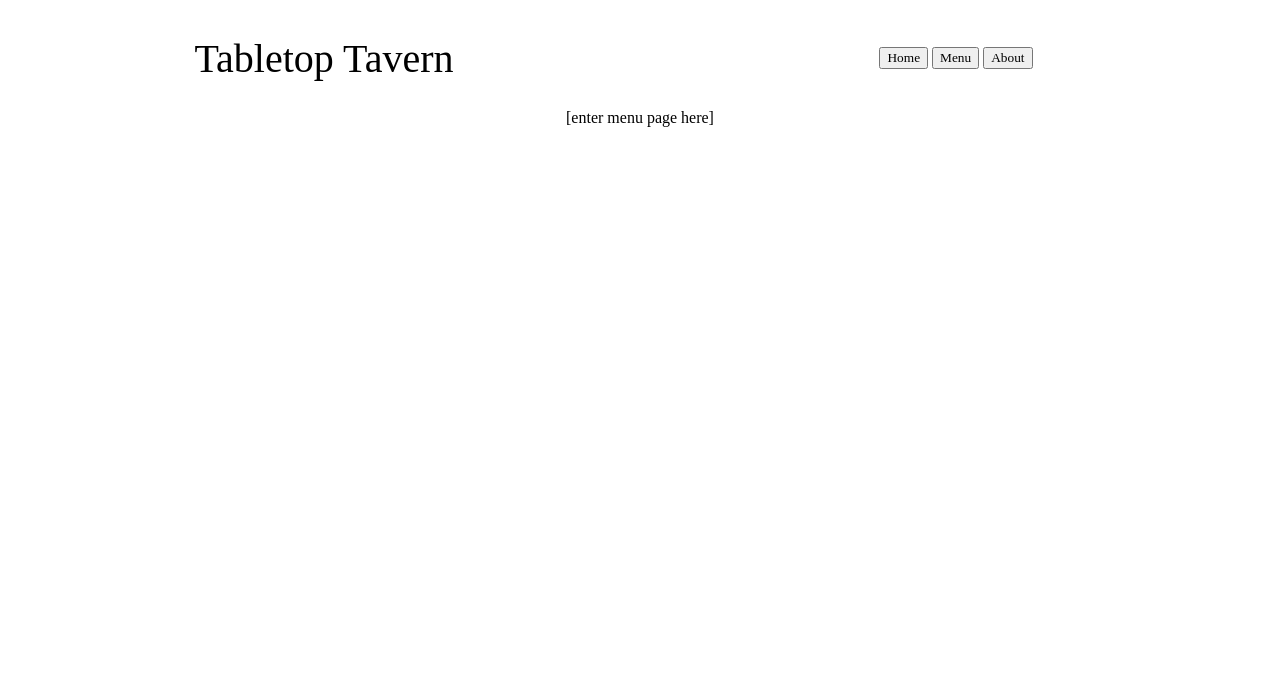
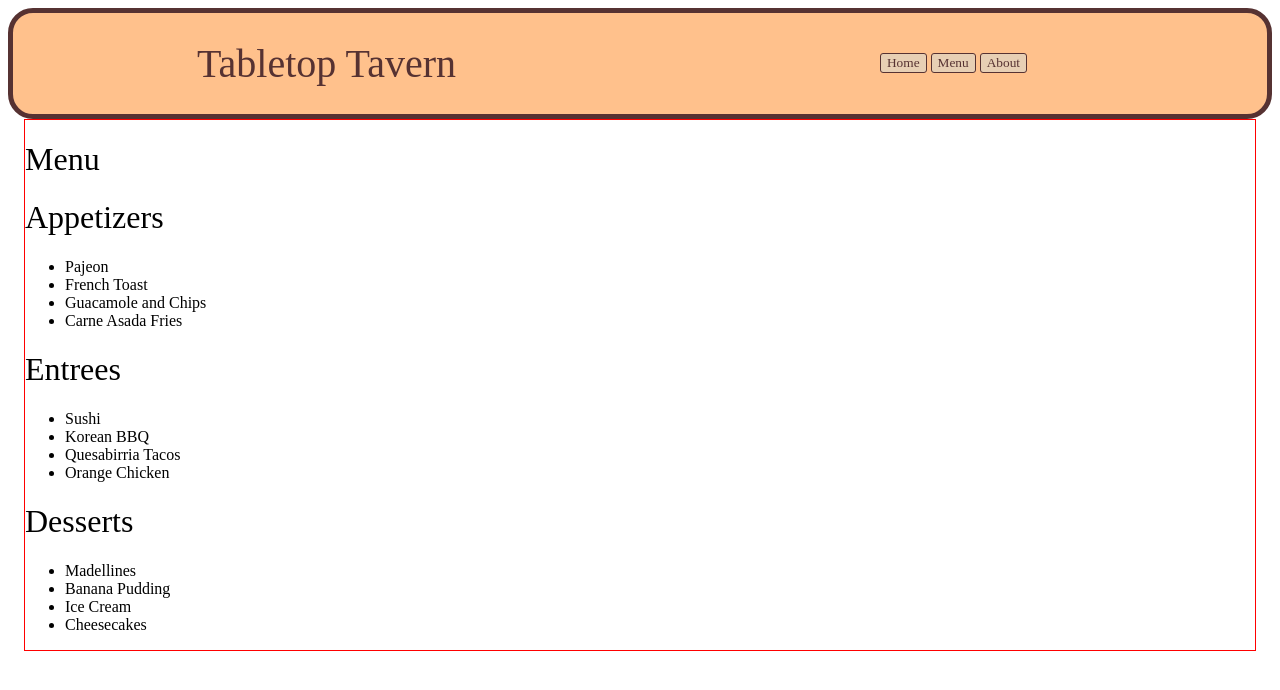
Before and after one commit to raylopez509/resturant_odin, a website built with webpack: page src/template.html in a window 1280 px wide. Both pictures are taken after a click on the button "Menu". Built offline with nearby package versions, Linux system fonts and the light colour scheme; a web font is replaced by a local one.

Commit message:
added coloring to header and changed title

```diff
--- a/src/index.js
+++ b/src/index.js
@@ -45,9 +45,60 @@ function displayHomePage() {
 function displayMenuPage() {
   removeContent();
   const contentDiv = document.querySelector('#content');
-  const testDiv = document.createElement('div');
-  testDiv.textContent = '[enter menu page here]';
-  contentDiv.appendChild(testDiv);
+  const menuTitle = document.createElement('h1');
+  menuTitle.textContent = 'Menu';
+  contentDiv.appendChild(menuTitle);
+
+  const appetizersTitle = document.createElement('h1');
+  appetizersTitle.textContent = 'Appetizers';
+  contentDiv.appendChild(appetizersTitle);
+  const appetizersList = document.createElement('ul');
+  const appetizersArr = [
+    'Pajeon',
+    'French Toast',
+    'Guacamole and Chips',
+    'Carne Asada Fries',
+  ];
+  for (let item of appetizersArr) {
+    let menuItem = document.createElement('li');
+    menuItem.textContent = item;
+    appetizersList.appendChild(menuItem);
+  }
+  contentDiv.appendChild(appetizersList);
+
+  const entreesTitle = document.createElement('h1');
+  entreesTitle.textContent = 'Entrees';
+  contentDiv.appendChild(entreesTitle);
+  const entreesList = document.createElement('ul');
+  const entreesArr = [
+    'Sushi',
+    'Korean BBQ',
+    'Quesabirria Tacos',
+    'Orange Chicken',
+  ];
+  for (let item of entreesArr) {
+    let menuItem = document.createElement('li');
+    menuItem.textContent = item;
+    entreesList.appendChild(menuItem);
+  }
+  contentDiv.appendChild(entreesList);
+
+  const dessertsTitle = document.createElement('h1');
+  dessertsTitle.textContent = 'Desserts';
+  contentDiv.appendChild(dessertsTitle);
+  const dessertsList = document.createElement('ul');
+  const dessertsArr = [
+    'Madellines',
+    'Banana Pudding',
+    'Ice Cream',
+    'Cheesecakes',
+  ];
+  for (let item of dessertsArr) {
+    let menuItem = document.createElement('li');
+    menuItem.textContent = item;
+    dessertsList.appendChild(menuItem);
+  }
+  contentDiv.appendChild(dessertsList);
 }
 
 function displayAboutPage() {
--- a/src/styles.css
+++ b/src/styles.css
@@ -24,10 +24,21 @@ header {
   grid-template-columns: 1fr 1fr;
   justify-items: center;
   align-items: center;
+  border: 5px solid #563232;
+  border-radius: 25px;
+  background-color: #ffc18c;
+  color: #563232;
 }
 
 #content {
-  max-width: fit-content;
-  margin-left: auto;
-  margin-right: auto;
+  margin-left: 1rem;
+  margin-right: 1rem;
+  border: 1px solid red;
 }
+
+button {
+  border: 1px solid #563232;
+  border-radius: 3px;
+  color: #563232;
+  background-color: #e7cfb4;
+}
--- a/src/template.html
+++ b/src/template.html
@@ -3,7 +3,7 @@
   <head>
     <meta charset="UTF-8" />
     <meta name="viewport" content="width=device-width, initial-scale=1.0" />
-    <title>Document</title>
+    <title>Tabletop Tavern</title>
 
     <link rel="preconnect" href="https://fonts.googleapis.com" />
     <link rel="preconnect" href="https://fonts.gstatic.com" crossorigin />
@@ -47,8 +47,8 @@
         <p>(323) 123-4567</p>
       </div> -->
 
-      <div id="menu">
-        <h1>Menu</h1>
+      <!-- <div id="menu">
+        <h1 class>Menu</h1>
         <h1>Appetizers</h1>
         <ul>
           <li>Pajeon</li>
@@ -70,12 +70,19 @@
           <li>Ice Cream</li>
           <li>Cheesecakes</li>
         </ul>
+      </div> -->
+
+      <div class="about">
+        <div>About Us</div>
+        <div>
+          We love board games and we love good food. This restaurant combines
+          both for board game lovers and foodies!
+        </div>
+        <div>Follow us!</div>
+        <div>instagram</div>
+        <div>facebook</div>
+        <div>twitter</div>
       </div>
-
-      <!-- <div class="about">
-        <div>About Us</div>
-        <div>We love board games and we love good food. This restaurant combines both for board game lovers and foodies!</div>
-      </div> -->
     </div>
   </body>
 </html>
```
